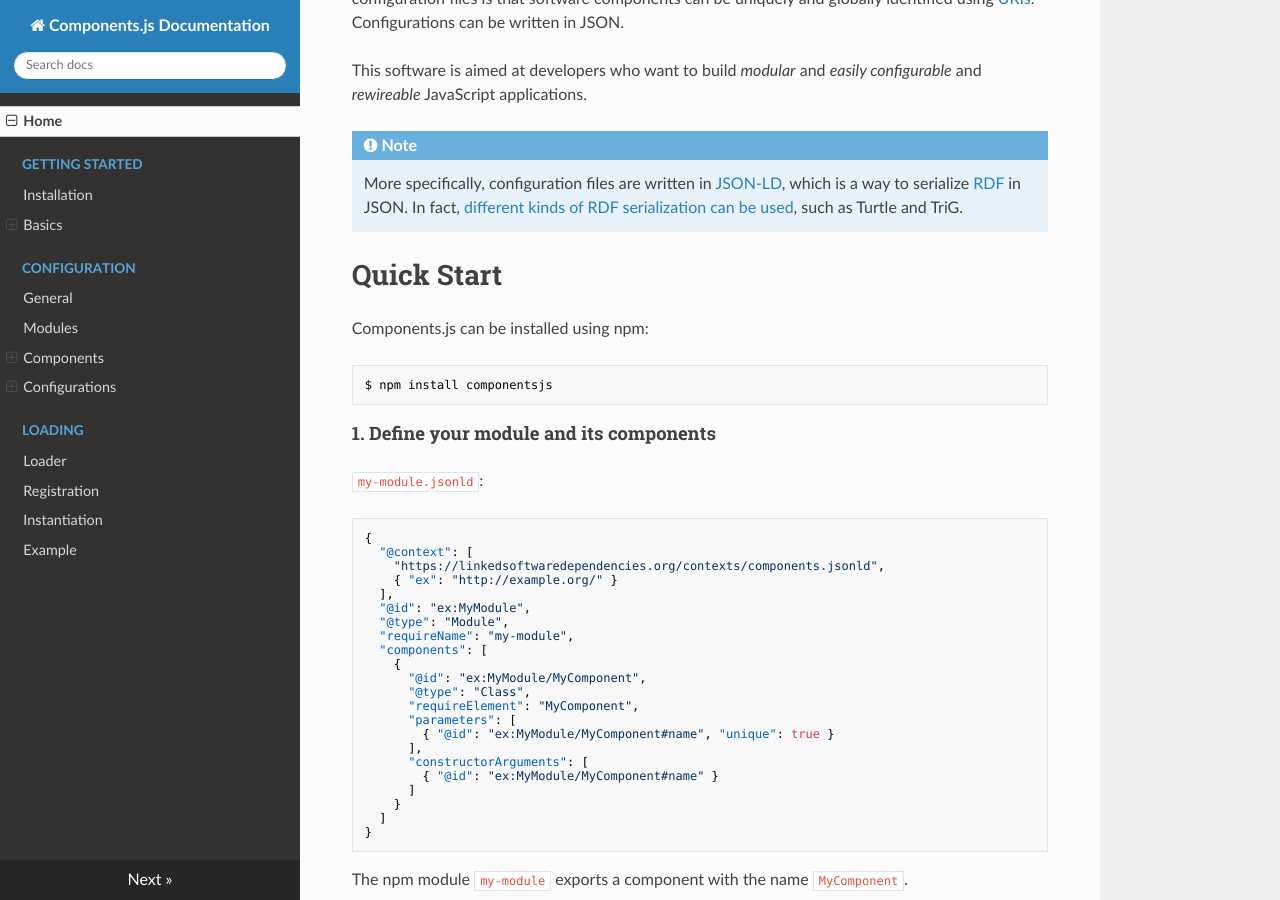
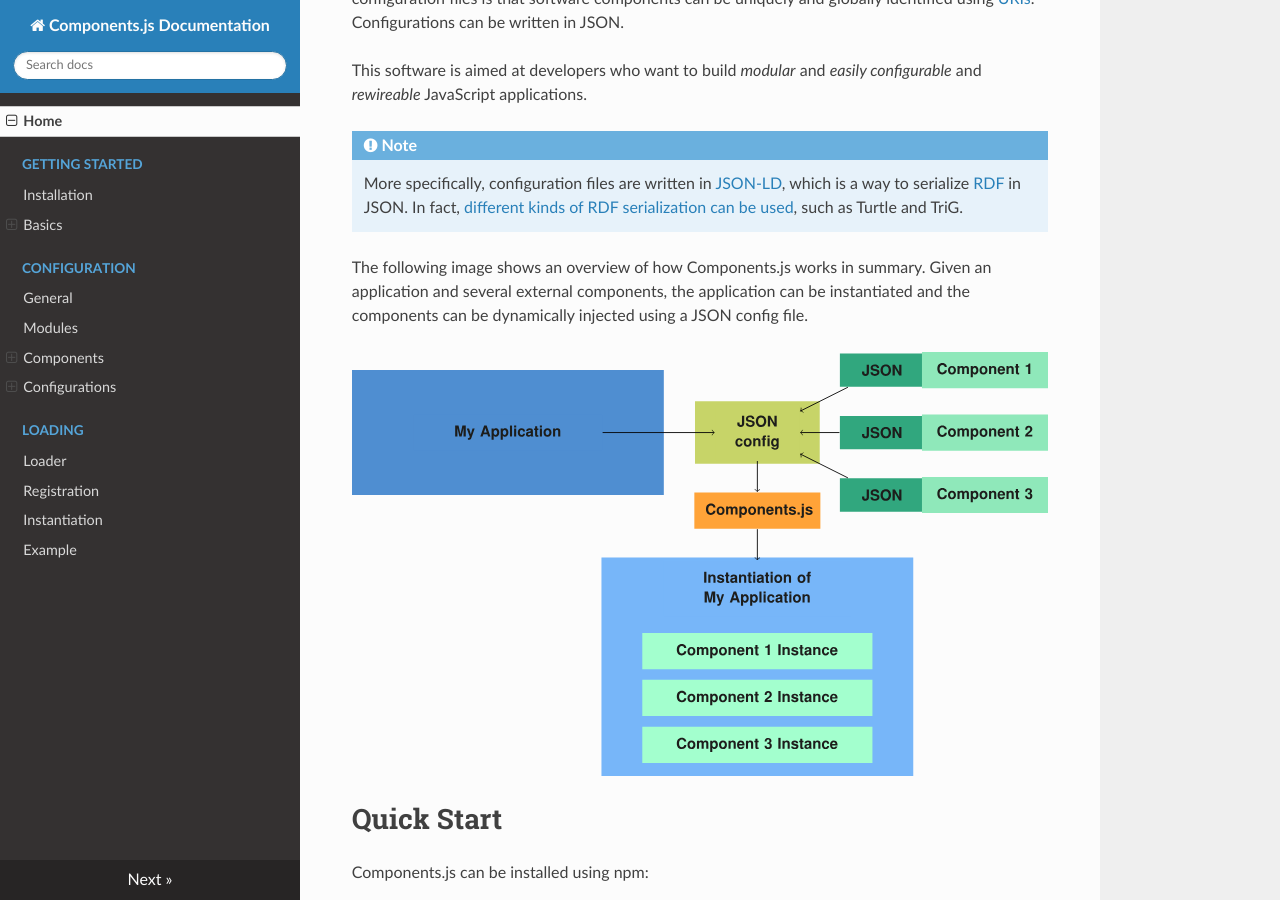
Before and after one commit to LinkedSoftwareDependencies/Documentation-Components.js, an MkDocs documentation site: the page built from docs/index.md, in a window 1280 px wide and 900 px high, scrolled down 461 px. Built offline with MkDocs 1.6.1, drawn with Linux system fonts in a browser that asks for light colours; nearby versions of some CDN libraries; old or Windows-style settings are respelled for this version of MkDocs.

Commit message:
Add overview image

```diff
--- a/docs/index.md
+++ b/docs/index.md
@@ -21,6 +21,12 @@ This software is aimed at developers who want to build _modular_ and _easily con
     More specifically, configuration files are written in [JSON-LD],
     which is a way to serialize [RDF] in JSON.
     In fact, [different kinds of RDF serialization can be used](./getting_started/basics/config_serializations/), such as Turtle and TriG.
+
+The following image shows an overview of how Components.js works in summary.
+Given an application and several external components,
+the application can be instantiated and the components can be dynamically injected using a JSON config file.
+
+![Components.js Overview](example.svg)
 
 # Quick Start
 
```
Also changed, not shown: docs/example.svg (added), 1 other file.
